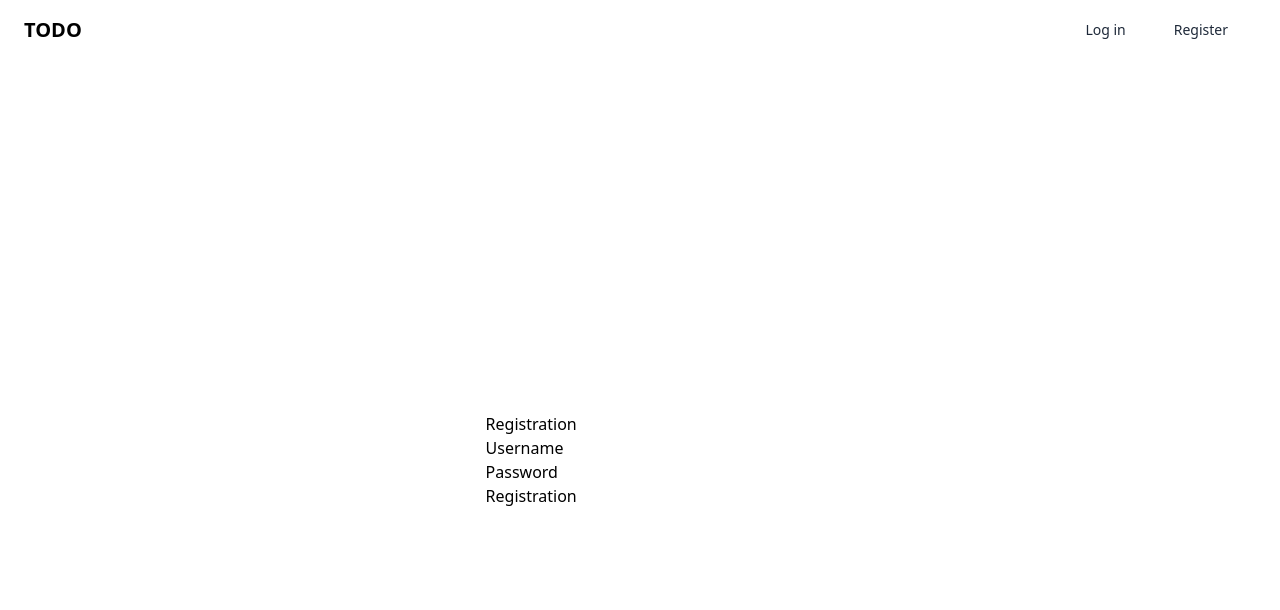
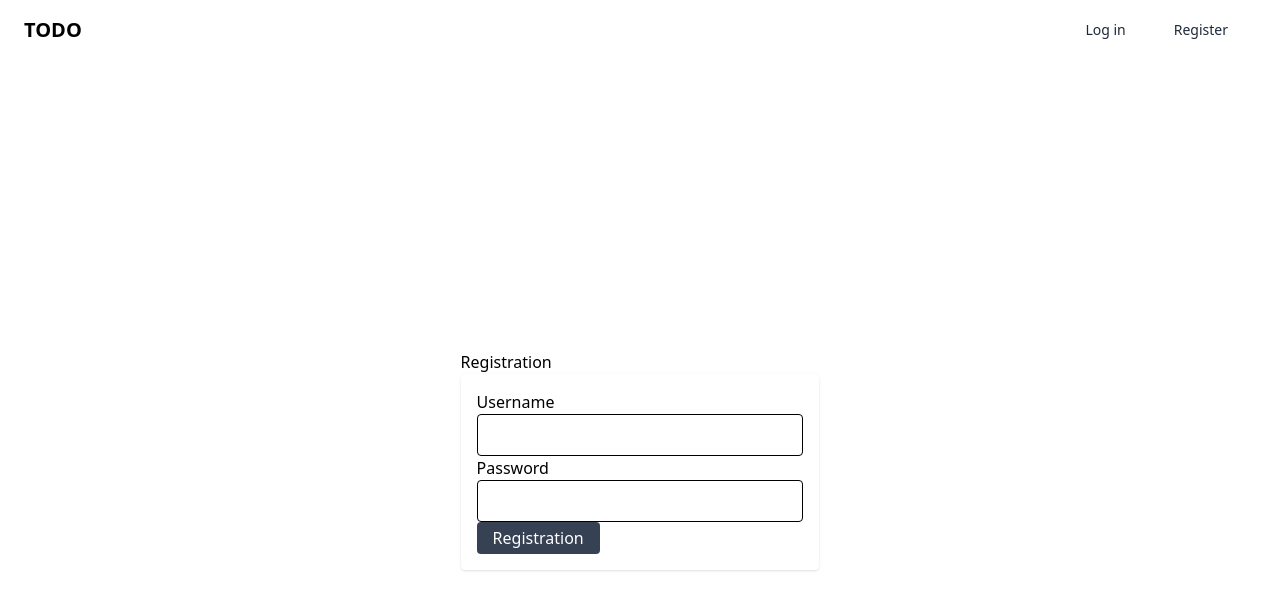
Before and after one commit to SeredaIvan/todo, a Next.js app in the folder frontend/: page /registration in a window 1280 px wide. Shown: the top 610 px of the page. Built offline with nearby package versions, Linux system fonts and the light colour scheme.

Commit message:
some styling

```diff
--- a/frontend/src/app/login/page.js
+++ b/frontend/src/app/login/page.js
@@ -38,15 +38,17 @@ const Login = () => {
     return (
         <div >
             <h2>Login</h2>
-            <form onSubmit={handleLogin}>
+            <form onSubmit={handleLogin} className="max-w-md p-4 shadow rounded bg-white">
                 <div>
                     <label htmlFor="name">Username</label>
                     <input
                         type="text"
                         id="name"
+                        className="w-full p-2 border rounded"
                         value={name}
                         onChange={(e) => setName(e.target.value)}
                         required
+
                     />
                 </div>
                 <div>
@@ -55,11 +57,12 @@ const Login = () => {
                         type="password"
                         id="password"
                         value={password}
+                        className="w-full p-2 border rounded"
                         onChange={(e) => setPassword(e.target.value)}
                         required
                     />
                 </div>
-                <button type="submit">Login</button>
+                <button className="bg-gray-700 text-white py-1 px-4 rounded hover:bg-blue-700" type="submit">Login</button>
             </form>
         </div>
     );
--- a/frontend/src/app/registration/page.js
+++ b/frontend/src/app/registration/page.js
@@ -38,13 +38,14 @@ const Registration = () => {
     return (
         <div >
             <h2>Registration</h2>
-            <form onSubmit={handleLogin}>
+            <form onSubmit={handleLogin} className="max-w-md p-4 shadow rounded bg-white">
                 <div>
                     <label htmlFor="name">Username</label>
                     <input
                         type="text"
                         id="name"
                         value={name}
+                        className="w-full p-2 border rounded"
                         onChange={(e) => setName(e.target.value)}
                         required
                     />
@@ -55,11 +56,12 @@ const Registration = () => {
                         type="password"
                         id="password"
                         value={password}
+                        className="w-full p-2 border rounded"
                         onChange={(e) => setPassword(e.target.value)}
                         required
                     />
                 </div>
-                <button type="submit">Registration</button>
+                <button className="bg-gray-700 text-white py-1 px-4 rounded hover:bg-blue-700" type="submit">Registration</button>
             </form>
         </div>
     );
--- a/frontend/src/components/Header/Header.jsx
+++ b/frontend/src/components/Header/Header.jsx
@@ -10,7 +10,7 @@ const Header = ()=>{
                     </a>
                     <div className="flex items-center lg:order-2">
                         <a href="/login" className="text-gray-800 dark:text-white hover:bg-gray-50 focus:ring-4 focus:ring-gray-300 font-medium rounded-lg text-sm px-4 lg:px-5 py-2 lg:py-2.5 mr-2 dark:hover:bg-gray-700 focus:outline-none dark:focus:ring-gray-800">Log in</a>
-                        <a href="/registartion" className="text-gray-800 dark:text-white hover:bg-gray-50 focus:ring-4 focus:ring-gray-300 font-medium rounded-lg text-sm px-4 lg:px-5 py-2 lg:py-2.5 mr-2 dark:hover:bg-gray-700 focus:outline-none dark:focus:ring-gray-800">Register</a>
+                        <a href="/registration" className="text-gray-800 dark:text-white hover:bg-gray-50 focus:ring-4 focus:ring-gray-300 font-medium rounded-lg text-sm px-4 lg:px-5 py-2 lg:py-2.5 mr-2 dark:hover:bg-gray-700 focus:outline-none dark:focus:ring-gray-800">Register</a>
                     </div>
                     <div className="hidden justify-between items-center w-full lg:flex lg:w-auto lg:order-1" id="mobile-menu-2">
                         {/*<ul className="flex flex-col mt-4 font-medium lg:flex-row lg:space-x-8 lg:mt-0">
```
